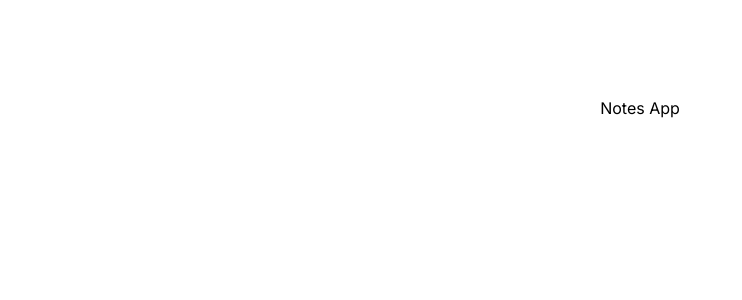
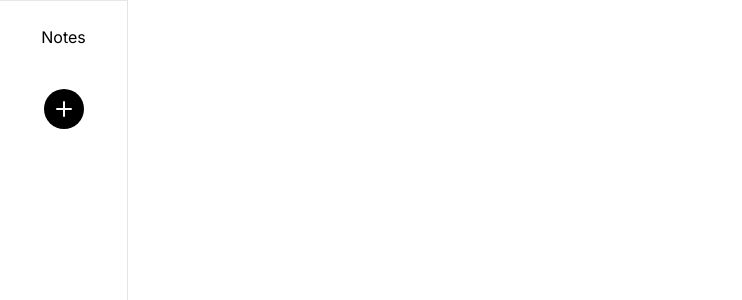
Before and after one commit to ApolloEagle/notes-app, a Next.js app: page / in a window 1280 px wide. Shown: the top 300 px of the page, without its empty margins (0-742 px from the left). Built offline with nearby package versions, Linux system fonts and the light colour scheme.

Commit message:
sidebar component

```diff
--- a/package.json
+++ b/package.json
@@ -16,6 +16,7 @@
     "autoprefixer": "10.4.15",
     "eslint": "8.48.0",
     "eslint-config-next": "13.4.19",
+    "lucide-react": "^0.271.0",
     "next": "13.4.19",
     "postcss": "8.4.28",
     "react": "18.2.0",
--- /dev/null
+++ b/src/app/components/button.tsx
@@ -0,0 +1,19 @@
+"use client";
+import React, { ReactNode } from "react";
+
+interface ButtonProps {
+  children?: ReactNode;
+  styles: String;
+  onClick: () => void;
+  disabled: boolean;
+}
+
+const Button = ({ children, styles, onClick, disabled }: ButtonProps) => {
+  return (
+    <button className={`${styles}`} onClick={onClick} disabled={disabled}>
+      {children}
+    </button>
+  );
+};
+
+export default Button;
--- /dev/null
+++ b/src/app/components/index.ts
@@ -0,0 +1,4 @@
+import SideBar from "./sidebar";
+import Button from "./button";
+
+export { SideBar, Button };
--- /dev/null
+++ b/src/app/components/sidebar.tsx
@@ -0,0 +1,47 @@
+"use client";
+import React, { useState } from "react";
+import { Button } from ".";
+import { Plus } from "lucide-react";
+
+const SideBar = () => {
+  const colorPalette: string[] = [
+    "bg-orange-300",
+    "bg-red-300",
+    "bg-purple-300",
+    "bg-blue-300",
+    "bg-green-300",
+  ];
+
+  const [displayNoteColors, setDisplayNoteColors] = useState<boolean>(false);
+
+  return (
+    <div className="flex flex-row sm:flex-col justify-center sm:justify-start items-center w-screen sm:h-screen fixed bottom-0 h-16 sm:w-32 border-t sm:border-r border-r-zinc-200 p-6">
+      <h2 className="mb-0 sm:mb-10 hidden sm:block">Notes</h2>
+      <Button
+        styles={`flex justify-center items-center bg-black rounded-full p-2 mb-0 sm:mb-12 ${
+          !displayNoteColors ? "active:p-3" : "active:none hidden sm:block"
+        } duration-300`}
+        onClick={() => setDisplayNoteColors(true)}
+        disabled={displayNoteColors}
+      >
+        <Plus color="white" />
+      </Button>
+      {displayNoteColors && (
+        <div className="flex flex-row sm:flex-col">
+          {colorPalette.map((color: string, idx: number) => (
+            <Button
+              key={idx}
+              styles={`${color} p-2 rounded-full m-2 ${
+                displayNoteColors ? "animate-fade-in" : "animate-fade-out"
+              }`}
+              onClick={() => console.log("BOOM")}
+              disabled={false}
+            />
+          ))}
+        </div>
+      )}
+    </div>
+  );
+};
+
+export default SideBar;
--- a/src/app/page.tsx
+++ b/src/app/page.tsx
@@ -1,9 +1,9 @@
-import Image from "next/image";
+import { SideBar } from "./components";
 
 export default function Home() {
   return (
-    <main className="flex min-h-screen flex-col items-center justify-between p-24">
-      <h1>Notes App</h1>
+    <main className="flex min-h-screen">
+      <SideBar />
     </main>
   );
 }
--- a/tailwind.config.ts
+++ b/tailwind.config.ts
@@ -1,20 +1,33 @@
-import type { Config } from 'tailwindcss'
+import type { Config } from "tailwindcss";
 
 const config: Config = {
   content: [
-    './src/pages/**/*.{js,ts,jsx,tsx,mdx}',
-    './src/components/**/*.{js,ts,jsx,tsx,mdx}',
-    './src/app/**/*.{js,ts,jsx,tsx,mdx}',
+    "./src/pages/**/*.{js,ts,jsx,tsx,mdx}",
+    "./src/components/**/*.{js,ts,jsx,tsx,mdx}",
+    "./src/app/**/*.{js,ts,jsx,tsx,mdx}",
   ],
   theme: {
     extend: {
       backgroundImage: {
-        'gradient-radial': 'radial-gradient(var(--tw-gradient-stops))',
-        'gradient-conic':
-          'conic-gradient(from 180deg at 50% 50%, var(--tw-gradient-stops))',
+        "gradient-radial": "radial-gradient(var(--tw-gradient-stops))",
+        "gradient-conic":
+          "conic-gradient(from 180deg at 50% 50%, var(--tw-gradient-stops))",
+      },
+      animation: {
+        "fade-in": "fade-in 0.5s ease-in-out forwards",
+      },
+      keyframes: {
+        "fade-in": {
+          "0%": {
+            opacity: "0%",
+          },
+          "100%": {
+            opacity: "100%",
+          },
+        },
       },
     },
   },
   plugins: [],
-}
-export default config
+};
+export default config;
```
Also changed, not shown: 1 other file (tests, documents, lock files or other folders).
